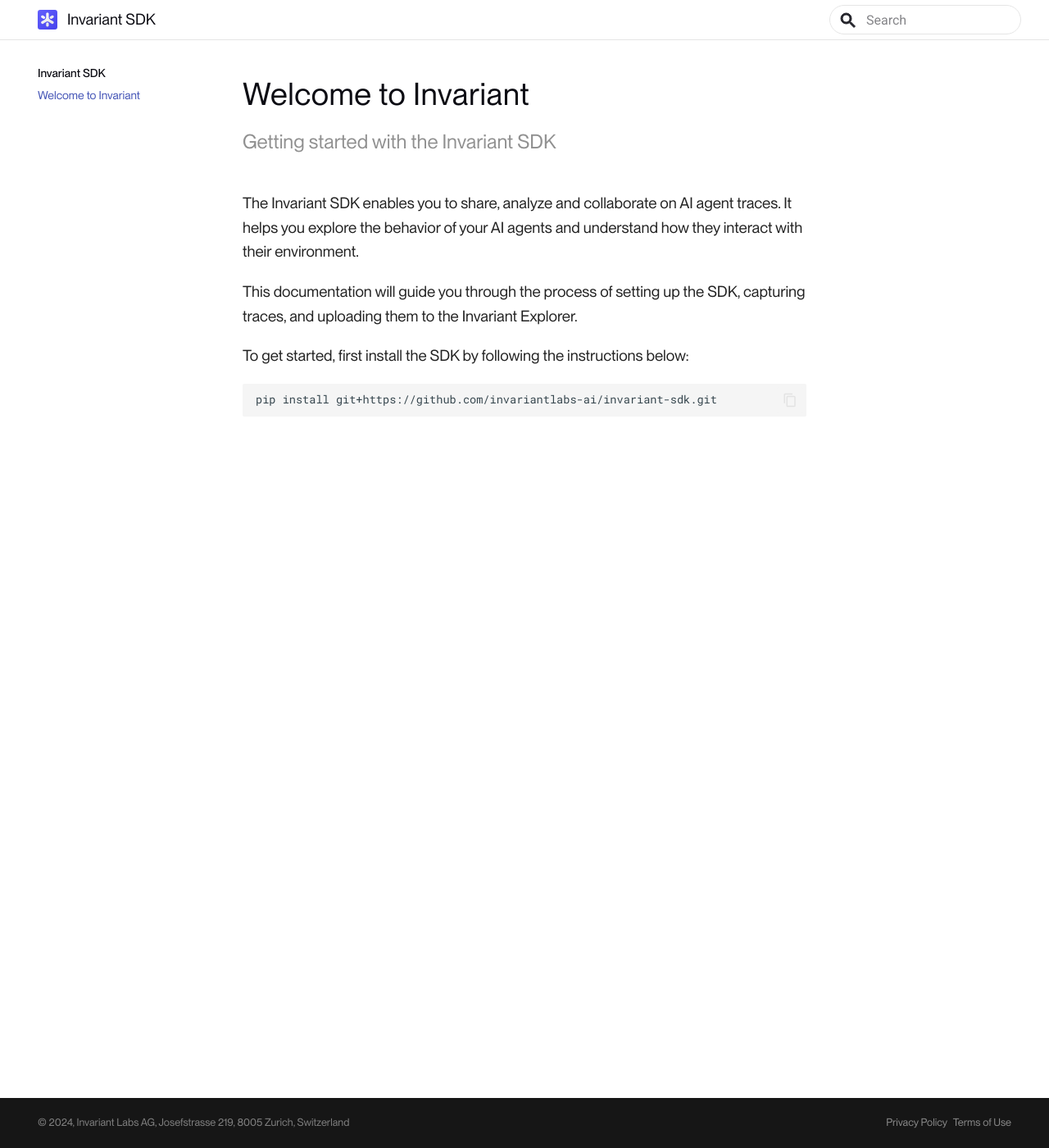
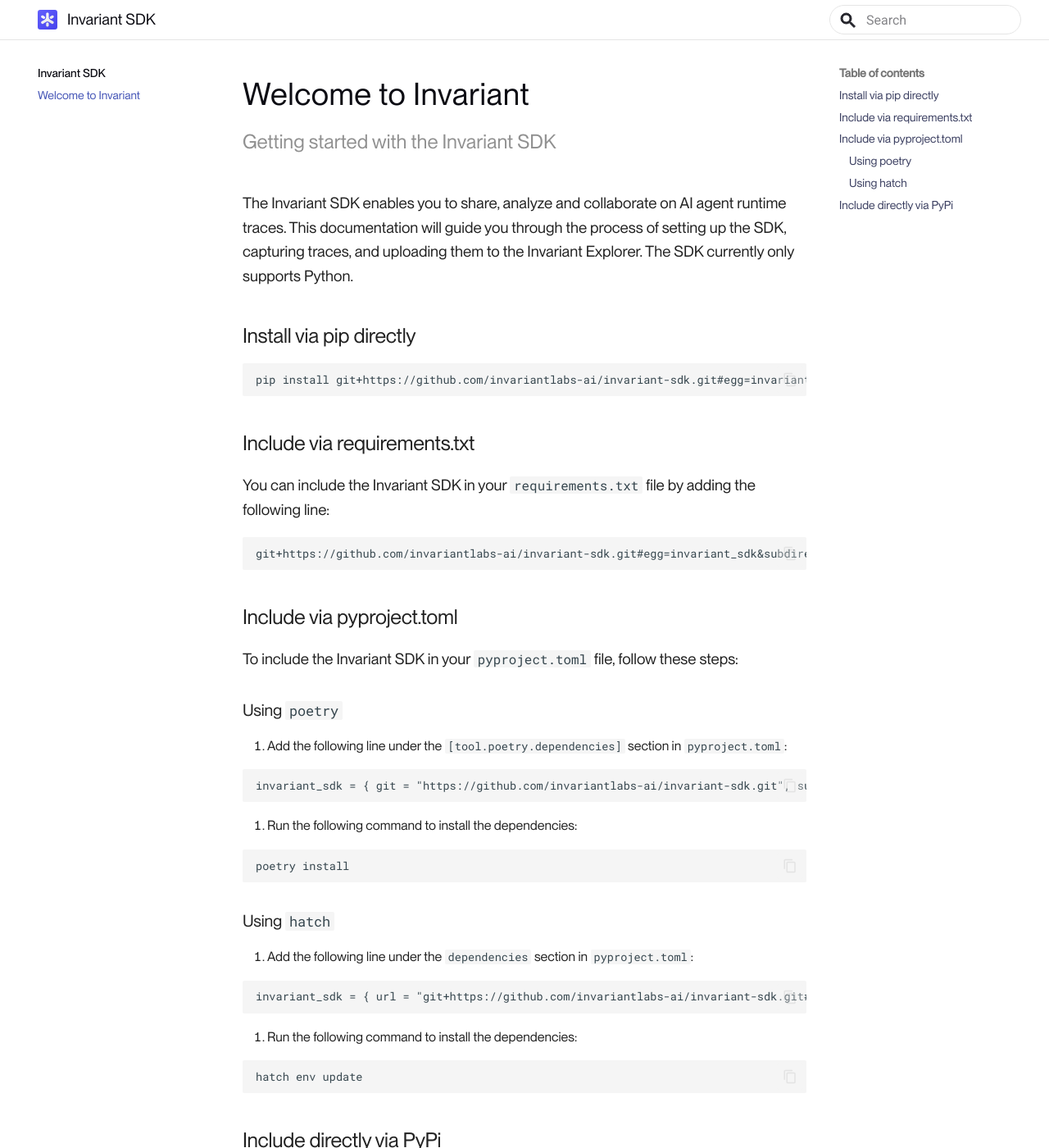
Before and after one commit to invariantlabs-ai/invariant-sdk, an MkDocs documentation site: the page built from docs/docs/index.md, in a window 1280 px wide and 1400 px high. Shown: the whole window at 82% size. Built offline with MkDocs 1.6.1 and Material for MkDocs 9.7.7, drawn with Linux system fonts in a browser that asks for light colours.

Commit message:
Add steps in index.md to include the sdk in a project.

````diff
--- a/docs/docs/index.md
+++ b/docs/docs/index.md
@@ -2,12 +2,48 @@
 
 <div class='subtitle'>Getting started with the Invariant SDK</div>
 
-The Invariant SDK enables you to share, analyze and collaborate on AI agent traces. It helps you explore the behavior of your AI agents and understand how they interact with their environment.
+The Invariant SDK enables you to share, analyze and collaborate on AI agent runtime traces. This documentation will guide you through the process of setting up the SDK, capturing traces, and uploading them to the Invariant Explorer. The SDK currently only supports Python.
 
-This documentation will guide you through the process of setting up the SDK, capturing traces, and uploading them to the Invariant Explorer.
+## Install via pip directly
+```bash
+pip install git+https://github.com/invariantlabs-ai/invariant-sdk.git#egg=invariant_sdk&subdirectory=python
+```
 
-To get started, first install the SDK by following the instructions below:
+## Include via requirements.txt
+You can include the Invariant SDK in your `requirements.txt` file by adding the following line:
+
+```
+git+https://github.com/invariantlabs-ai/invariant-sdk.git#egg=invariant_sdk&subdirectory=python
+```
+
+## Include via pyproject.toml
+To include the Invariant SDK in your `pyproject.toml` file, follow these steps:
+
+### Using `poetry`
+1. Add the following line under the `[tool.poetry.dependencies]` section in `pyproject.toml`:
+
+```toml
+invariant_sdk = { git = "https://github.com/invariantlabs-ai/invariant-sdk.git", subdirectory = "python" }
+```
+
+2. Run the following command to install the dependencies:
 
 ```bash
-pip install git+https://github.com/invariantlabs-ai/invariant-sdk.git
+poetry install
 ```
+
+### Using `hatch`
+1. Add the following line under the `dependencies` section in `pyproject.toml`:
+
+```toml
+invariant_sdk = { url = "git+https://github.com/invariantlabs-ai/invariant-sdk.git#egg=invariant_sdk&subdirectory=python" }
+```
+
+2. Run the following command to install the dependencies:
+
+```bash
+hatch env update
+```
+
+## Include directly via PyPi
+Coming soon!
````
